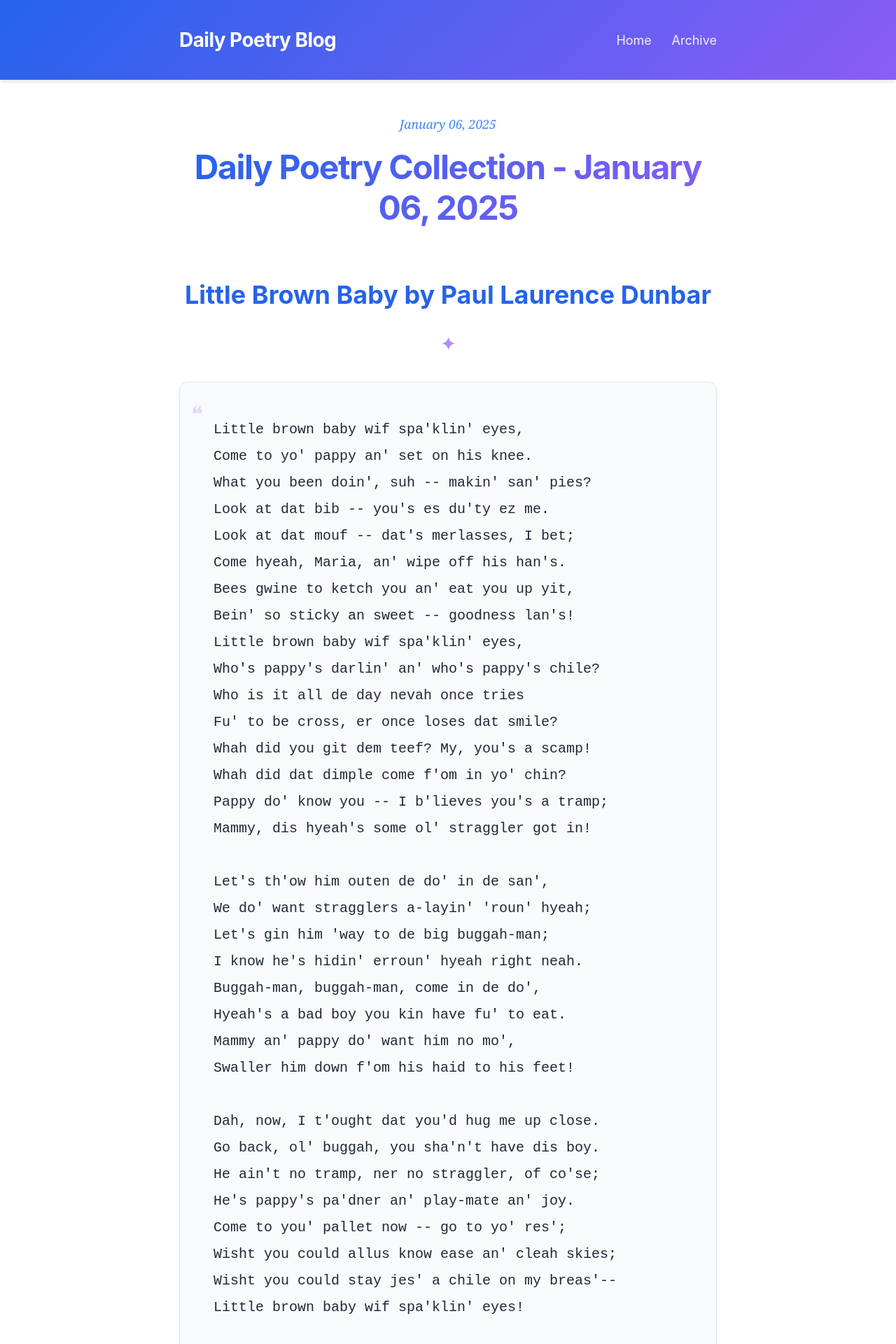
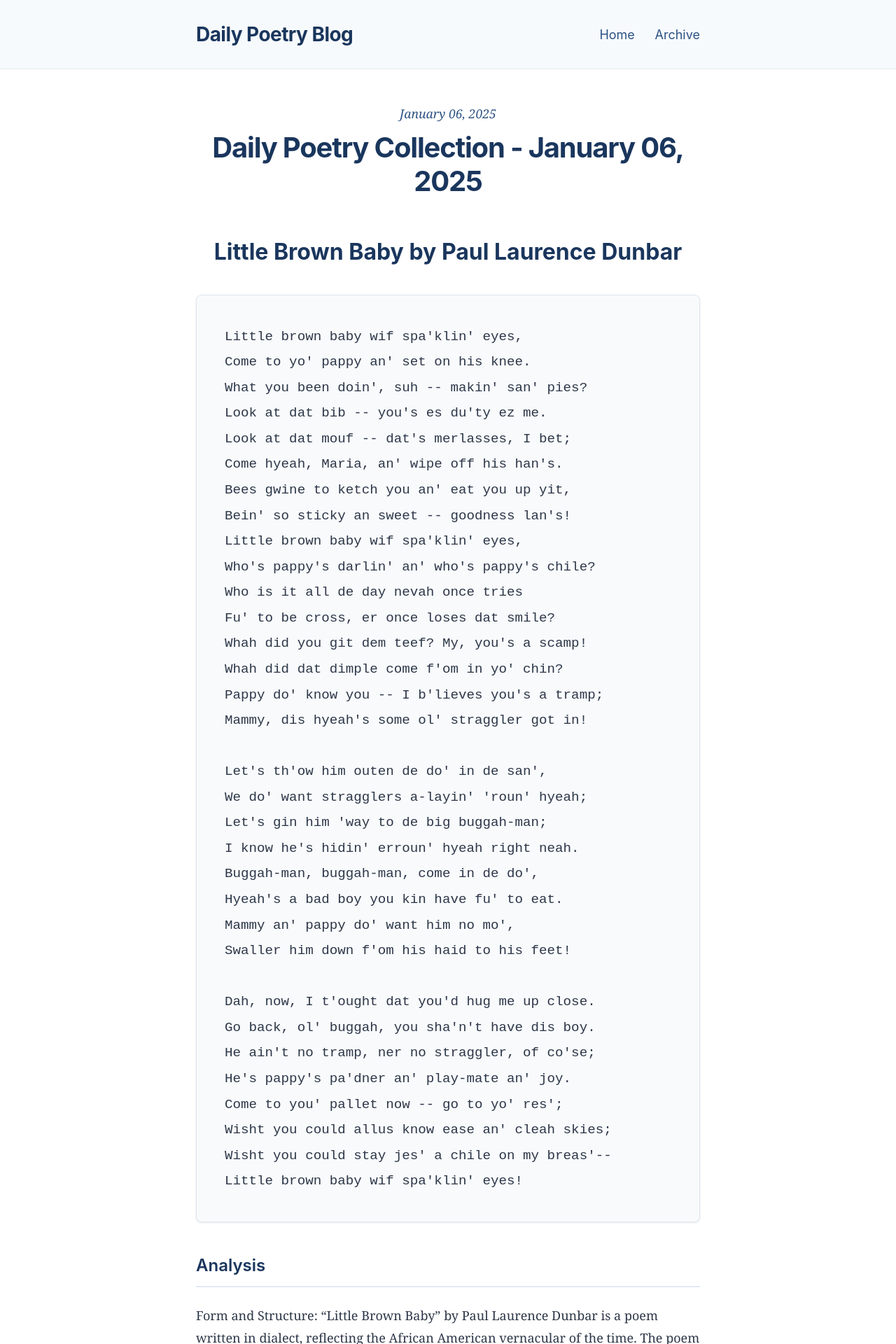
Before and after one commit to VishakBharadwaj94/poetry-service, a Jekyll site: the page built from _posts/2025-01-06-daily-poetry.md, in a window 1280 px wide. Shown: the top 1920 px of the page at 70% size. Built offline with Jekyll 4.4.1, drawn with Linux system fonts in a browser that asks for light colours.

Commit message:
more design changes

```diff
--- a/assets/css/style.css
+++ b/assets/css/style.css
@@ -1,31 +1,27 @@
-/* Base styles with enhanced colors and gradients */
+/* Base styles */
 :root {
-    --primary-color: #2563eb;
-    --secondary-color: #3b82f6;
+    --primary-color: #1a365d;
+    --secondary-color: #2c5282;
     --background-color: #ffffff;
-    --text-color: #1f2937;
-    --border-color: #e5e7eb;
-    --link-color: #2563eb;
-    --header-bg: #f8fafc;
+    --text-color: #2d3748;
+    --border-color: #e2e8f0;
+    --link-color: #2b6cb0;
+    --header-bg: #f7fafc;
     --code-bg: #f8fafc;
-    --accent-color: #8b5cf6;
     --poetry-font: "Crimson Pro", Georgia, serif;
     --heading-font: "SF Pro Display", -apple-system, BlinkMacSystemFont, sans-serif;
-    --gradient-start: #2563eb;
-    --gradient-end: #8b5cf6;
 }
 
 @media (prefers-color-scheme: dark) {
     :root {
-        --primary-color: #60a5fa;
-        --secondary-color: #3b82f6;
-        --background-color: #0f172a;
+        --primary-color: #90cdf4;
+        --secondary-color: #63b3ed;
+        --background-color: #1a202c;
         --text-color: #e2e8f0;
-        --border-color: #1e293b;
-        --link-color: #60a5fa;
-        --header-bg: #1e293b;
+        --border-color: #2d3748;
+        --link-color: #90cdf4;
+        --header-bg: #2d3748;
         --code-bg: #1e293b;
-        --accent-color: #a78bfa;
     }
 }
 
@@ -40,18 +36,17 @@ body {
 }
 
 .container {
-    max-width: 768px;
+    max-width: 720px;
     margin: 0 auto;
     padding: 0 1.5rem;
 }
 
-/* Enhanced header styles */
+/* Header styles */
 .site-header {
-    background: linear-gradient(135deg, var(--gradient-start), var(--gradient-end));
-    padding: 2rem 0;
+    background-color: var(--header-bg);
+    border-bottom: 1px solid var(--border-color);
+    padding: 1.5rem 0;
     margin-bottom: 3rem;
-    color: white;
-    box-shadow: 0 4px 6px -1px rgba(0, 0, 0, 0.1);
 }
 
 .site-header .container {
@@ -64,42 +59,32 @@ body {
     font-family: var(--heading-font);
     font-size: 1.75rem;
     font-weight: 700;
-    color: white;
+    color: var(--primary-color);
     text-decoration: none;
     letter-spacing: -0.02em;
 }
 
 .site-nav a {
-    color: white;
+    color: var(--secondary-color);
     text-decoration: none;
     margin-left: 1.5rem;
     font-family: var(--heading-font);
-    opacity: 0.9;
-    transition: opacity 0.2s;
 }
 
-.site-nav a:hover {
-    opacity: 1;
-    text-decoration: none;
-}
-
-/* Enhanced post styles */
+/* Post styles */
 .post {
     margin-bottom: 6rem;
 }
 
 .post-header {
-    margin-bottom: 4rem;
+    margin-bottom: 3rem;
     text-align: center;
-    position: relative;
 }
 
 .post-title {
     font-family: var(--heading-font);
-    font-size: 3rem;
-    background: linear-gradient(135deg, var(--gradient-start), var(--gradient-end));
-    -webkit-background-clip: text;
-    -webkit-text-fill-color: transparent;
+    font-size: 2.5rem;
+    color: var(--primary-color);
     margin: 0.5rem 0 1.5rem;
     letter-spacing: -0.03em;
     line-height: 1.2;
@@ -109,70 +94,39 @@ body {
     color: var(--secondary-color);
     font-size: 1.1rem;
     font-style: italic;
-    margin-bottom: 1rem;
 }
 
-/* Enhanced poetry styles */
+/* Poetry styles */
 .post-content h2 {
     font-family: var(--heading-font);
-    font-size: 2.25rem;
     color: var(--primary-color);
-    margin: 4rem 0 2rem;
+    font-size: 2rem;
+    margin: 3rem 0 1.5rem;
     text-align: center;
-    position: relative;
-}
-
-.post-content h2::after {
-    content: "✦";
-    display: block;
-    text-align: center;
-    color: var(--accent-color);
-    font-size: 1.5rem;
-    margin-top: 1rem;
-    opacity: 0.7;
 }
 
 .post-content pre {
     font-family: var(--poetry-font);
     background-color: var(--code-bg);
-    padding: 3rem;
+    padding: 2.5rem;
     margin: 2rem 0;
-    border-radius: 12px;
+    border-radius: 8px;
     border: 1px solid var(--border-color);
     white-space: pre-wrap;
-    font-size: 1.25rem;
+    font-size: 1.2rem;
     line-height: 1.8;
-    box-shadow: 0 4px 6px -1px rgba(0, 0, 0, 0.1);
-    position: relative;
-    overflow: hidden;
+    box-shadow: 0 1px 3px rgba(0, 0, 0, 0.1);
 }
 
-.post-content pre::before {
-    content: "❝";
-    position: absolute;
-    top: 1rem;
-    left: 1rem;
-    font-size: 2rem;
-    color: var(--accent-color);
-    opacity: 0.2;
-}
-
-/* Enhanced analysis section styles */
+/* Analysis styles */
 .post-content h3 {
     font-family: var(--heading-font);
     color: var(--primary-color);
     font-size: 1.5rem;
     font-weight: 600;
-    margin: 3rem 0 1.5rem;
+    margin: 2.5rem 0 1.5rem;
     padding-bottom: 0.5rem;
     border-bottom: 2px solid var(--border-color);
-    position: relative;
-}
-
-.post-content h3::before {
-    content: "▸";
-    color: var(--accent-color);
-    margin-right: 0.5rem;
 }
 
 .post-content p {
@@ -180,87 +134,60 @@ body {
     line-height: 1.8;
 }
 
-/* Enhanced writing prompt styles */
+/* Writing prompt styles */
 .writing-prompt {
-    background: linear-gradient(135deg, var(--gradient-start) 0%, var(--gradient-end) 100%);
-    border-radius: 12px;
-    padding: 2.5rem;
-    margin: 4rem 0;
-    color: white;
-    box-shadow: 0 4px 6px -1px rgba(0, 0, 0, 0.1);
+    background-color: var(--code-bg);
+    border: 1px solid var(--border-color);
+    border-radius: 8px;
+    padding: 2rem;
+    margin: 3rem 0;
+    box-shadow: 0 1px 3px rgba(0, 0, 0, 0.1);
 }
 
 .writing-prompt h2 {
-    color: white;
     margin-top: 0;
-    text-align: left;
-}
-
-.writing-prompt h2::after {
-    content: none;
+    color: var(--primary-color);
 }
 
 .writing-prompt strong {
-    color: rgba(255, 255, 255, 0.9);
+    color: var(--primary-color);
 }
 
 .writing-prompt em {
     display: block;
-    margin-top: 1.5rem;
-    font-size: 1.2rem;
-    color: rgba(255, 255, 255, 0.95);
-    font-style: normal;
-    position: relative;
-    padding-left: 1.5rem;
+    margin-top: 1rem;
+    color: var(--text-color);
 }
 
-.writing-prompt em::before {
-    content: "✎";
-    position: absolute;
-    left: 0;
-    top: 0.2rem;
-}
-
-/* Navigation enhancements */
+/* Navigation */
 .post-navigation {
     display: flex;
     justify-content: space-between;
     margin-top: 4rem;
     padding-top: 2rem;
-    border-top: 2px solid var(--border-color);
+    border-top: 1px solid var(--border-color);
+    font-family: var(--heading-font);
 }
 
 .post-navigation a {
     color: var(--link-color);
     text-decoration: none;
-    font-family: var(--heading-font);
     font-weight: 500;
-    display: inline-flex;
-    align-items: center;
-    transition: transform 0.2s;
-}
-
-.post-navigation a:hover {
-    transform: translateX(4px);
-}
-
-.post-navigation a.prev:hover {
-    transform: translateX(-4px);
 }
 
 /* Responsive design */
 @media (max-width: 640px) {
+    body {
+        font-size: 1rem;
+    }
+
     .post-title {
         font-size: 2rem;
     }
 
     .post-content pre {
-        padding: 2rem;
+        padding: 1.5rem;
         font-size: 1.1rem;
-    }
-
-    .writing-prompt {
-        padding: 1.5rem;
     }
 
     .container {
```
